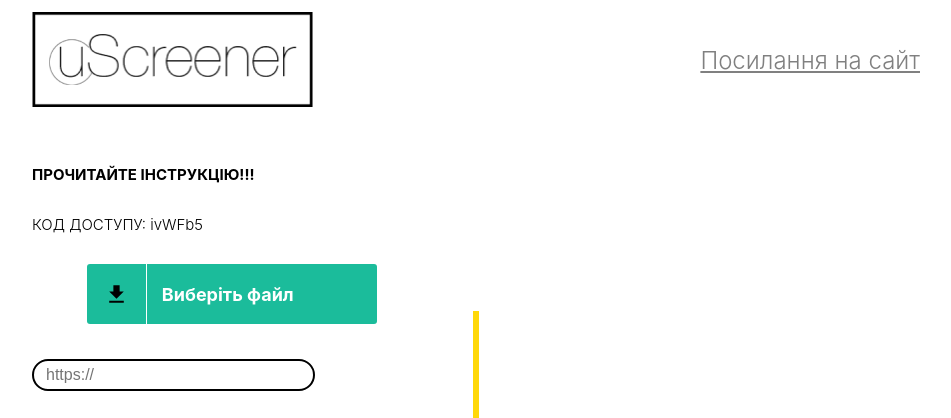
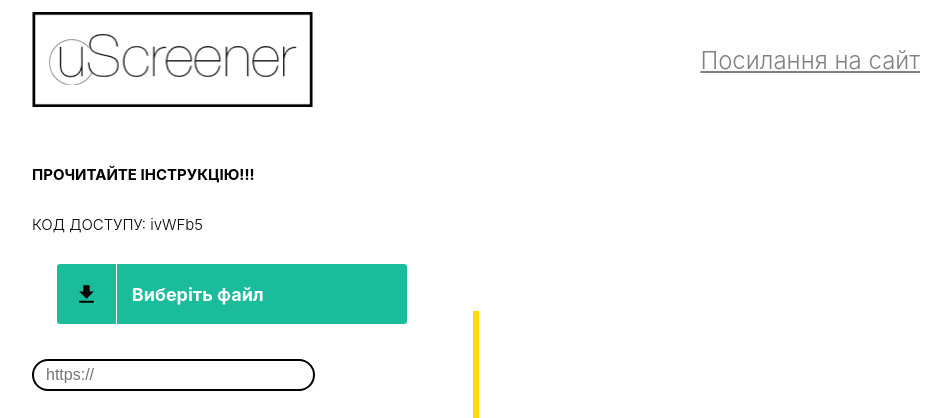
Before and after one commit to Light-Danube/crm-local-app, a website: page master.html in a window 1280 px wide. Shown: the top 418 px of the page, without its empty margins (164-1115 px from the left). Drawn offline with nearby package versions, Linux system fonts and the light colour scheme; no server answers.

Commit message:
Update index.css

```diff
--- a/public/src/components/styles/index.css
+++ b/public/src/components/styles/index.css
@@ -538,7 +538,8 @@ body {
   border-radius: 3px;
   cursor: pointer;
   margin: 0 auto;
-  @media screen and (min-width: 667px) {
+  @media screen and (min-width: 834px) {
     height: 60px;
+    max-width: 350px;
   }
 }
```
